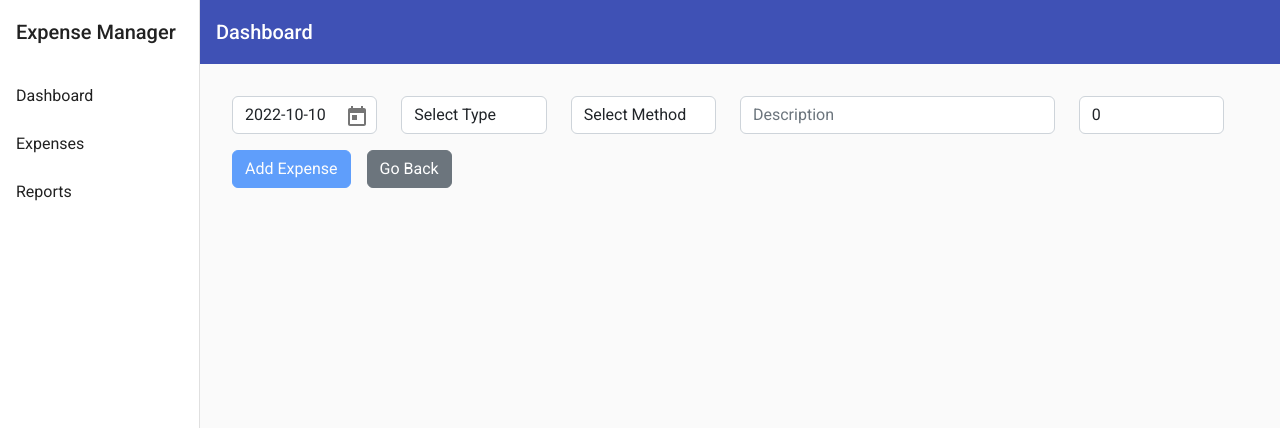
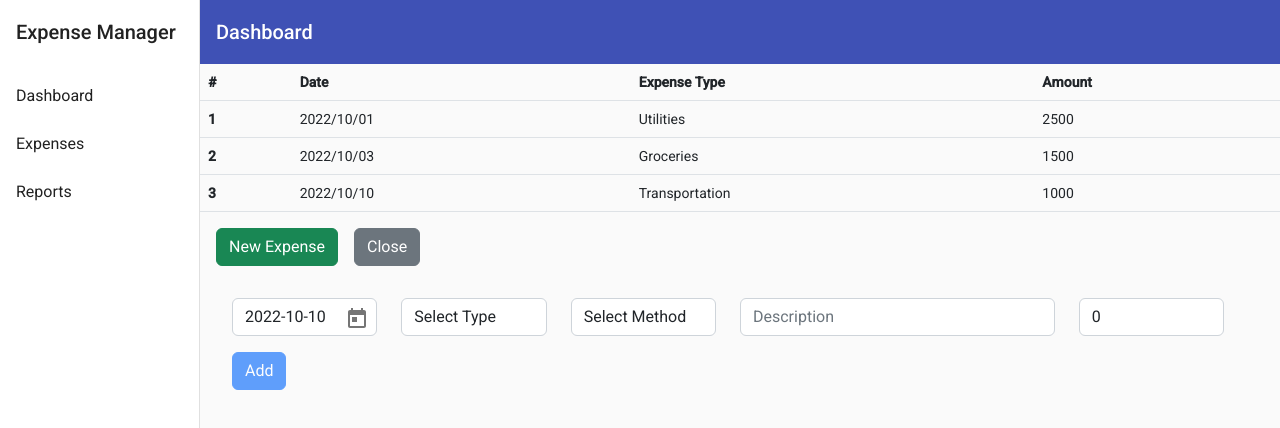
Before and after one commit to thebinij/ExpensesManager, an Angular app: page /expenses/add-expense in a window 1280 px wide. Shown: the top 428 px of the page. Built offline with nearby package versions, Linux system fonts and the light colour scheme.

Commit message:
nest routing

```diff
--- a/src/app/app-routing.module.ts
+++ b/src/app/app-routing.module.ts
@@ -1,17 +1,13 @@
 import { NgModule } from '@angular/core';
 import { RouterModule, Routes } from '@angular/router';
-import { AddExpenseComponent } from './expenses/add-expense/add-expense.component';
 import { DashboardComponent } from './dashboard/dashboard.component';
 import { NotfoundComponent } from './notfound/notfound.component';
 import { ReportsComponent } from './reports/reports.component';
-import { ExpensesComponent } from './expenses/expenses.component';
 import { LoginComponent } from './login/login.component';
 
 const routes: Routes = [
   { path: '', redirectTo: '/login', pathMatch: 'full' },
   { path: 'dashboard', component: DashboardComponent },
-  { path: 'expenses', component: ExpensesComponent },
-  { path: 'expenses/add-expense', component: AddExpenseComponent },
   { path: 'reports', component: ReportsComponent },
   { path: 'login', component: LoginComponent },
   { path: '**', component: NotfoundComponent },
--- a/src/app/expenses/add-expense/add-expense.component.html
+++ b/src/app/expenses/add-expense/add-expense.component.html
@@ -74,16 +74,13 @@
     </div>
   </div>
   <div class="form-group row">
-    <div class="col-sm-10 button-group">
+    <div class="col-sm-10">
       <button
         [disabled]="expenseform.invalid"
         type="submit"
-        class="btn btn-primary"
+        class="btn btn-primary add-expense"
       >
-        Add Expense
-      </button>
-      <button type="button" routerLink="/" class="btn btn-secondary">
-        Go Back
+        Add
       </button>
     </div>
   </div>
--- a/src/app/expenses/add-expense/add-expense.component.scss
+++ b/src/app/expenses/add-expense/add-expense.component.scss
@@ -1,11 +1,8 @@
 form {
   padding: 2rem;
 }
-.button-group {
+.add-expense{
   margin-top: 1rem;
-  margin-right: 1rem;
-  display: flex;
-  gap: 1rem;
 }
 .date-picker {
   display: flex;
--- a/src/app/expenses/expenses.component.html
+++ b/src/app/expenses/expenses.component.html
@@ -1,4 +1,39 @@
-<p>expenses works!</p>
-<button type="button" class="btn btn-success" routerLink="add-expense">
-  New Expense
-</button>
+<table class="table">
+  <thead>
+    <tr>
+      <th scope="col">#</th>
+      <th scope="col">Date</th>
+      <th scope="col">Expense Type</th>
+      <th scope="col">Amount</th>
+    </tr>
+  </thead>
+  <tbody>
+    <tr>
+      <th scope="row">1</th>
+      <td>2022/10/01</td>
+      <td>Utilities</td>
+      <td>2500</td>
+    </tr>
+    <tr>
+      <th scope="row">2</th>
+      <td>2022/10/03</td>
+      <td>Groceries</td>
+      <td>1500</td>
+    </tr>
+    <tr>
+      <th scope="row">3</th>
+      <td>2022/10/10</td>
+      <td>Transportation</td>
+      <td>1000</td>
+    </tr>
+  </tbody>
+</table>
+<div class="button-group">
+  <button type="button" class="btn btn-success" routerLink="add-expense">
+    New Expense
+  </button>
+  <button type="button" routerLink="/expenses" class="btn btn-secondary">
+    Close
+  </button>
+</div>
+<router-outlet></router-outlet>
--- a/src/app/expenses/expenses.component.scss
+++ b/src/app/expenses/expenses.component.scss
@@ -0,0 +1,5 @@
+.button-group {
+    margin: 0 1rem;
+    display: flex;
+    gap: 1rem;
+  }
```
Also changed, not shown: src/app/app.module.ts (+3 -9 lines), src/app/expenses/expenses-routing.module.ts (added, +16 -0 lines), src/app/expenses/expenses.module.ts (added, +24 -0 lines).
